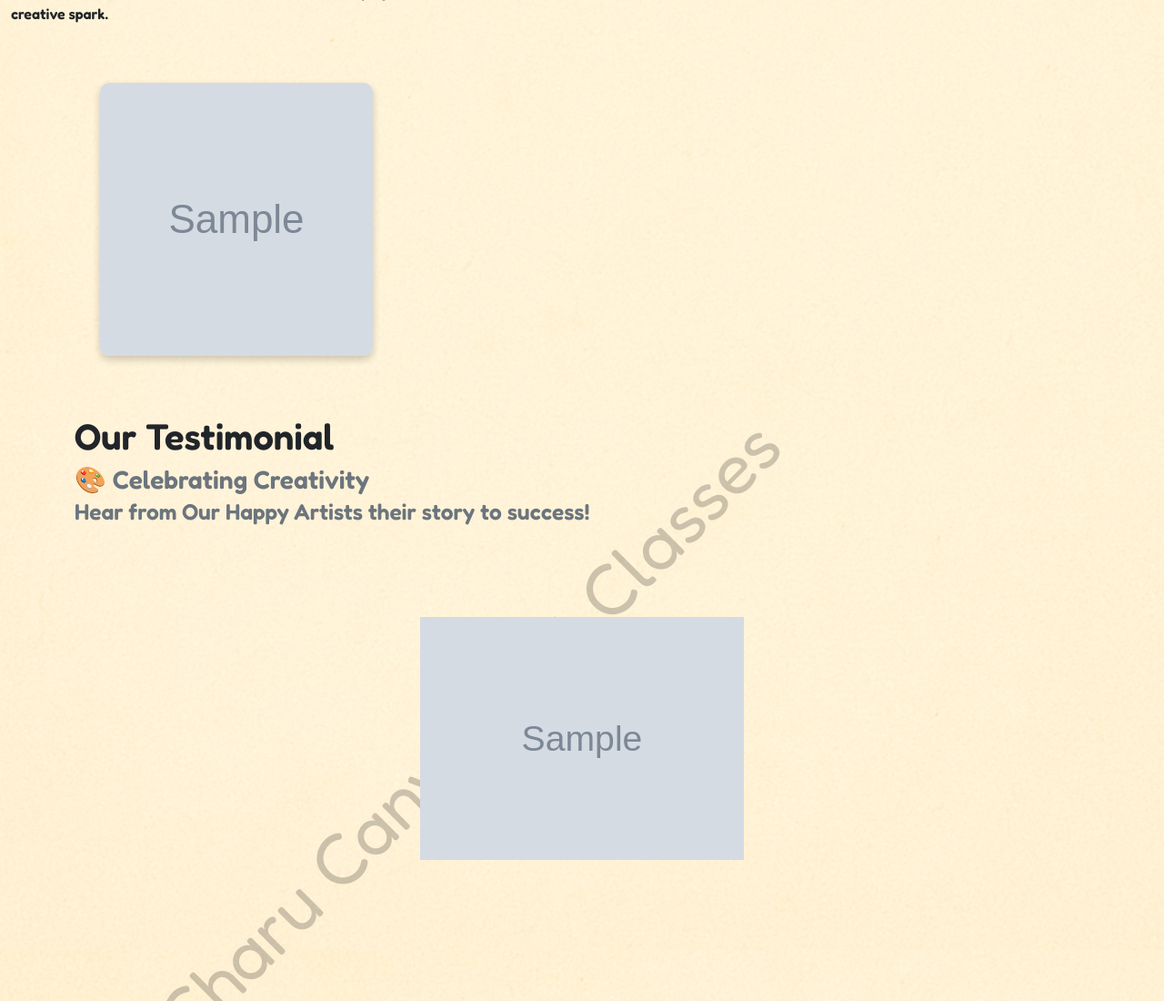
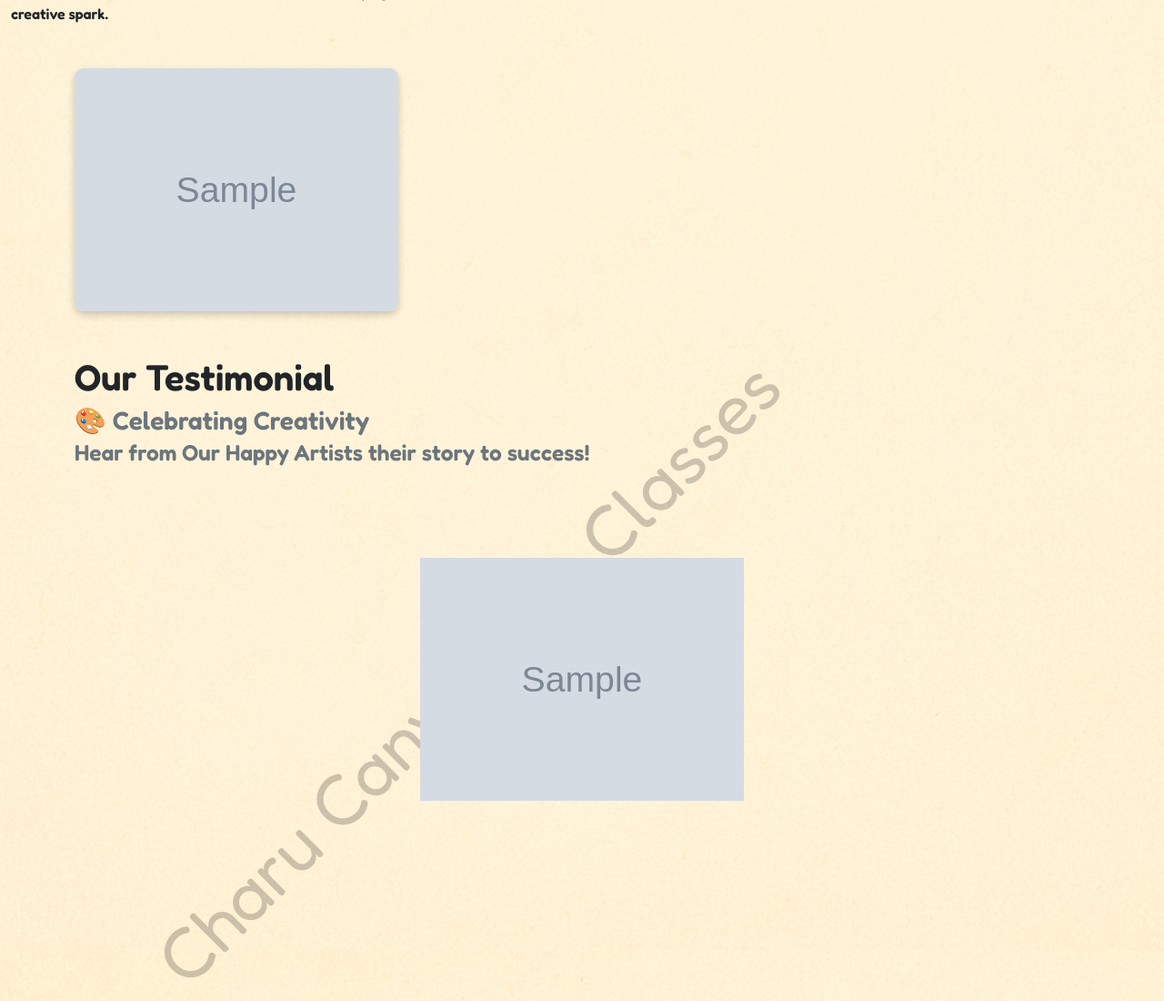
Before and after one commit to CodeVIP123/charu-art-website-django, a Django app: template templates/about.html in a window 1280 px wide. Shown: the part 876-1976 px from the top of the page at 91% size. Run offline with Django 3.2, Linux system fonts and the light colour scheme; the template is opened without the code that fills it: most values are stand-ins (such as "Sample title", 1, 10 or a date in 2020); grey boxes marked "Sample" are stand-in pictures.

Commit message:
modified:   templates/about.html 	modified:   templates/home.html

```diff
--- a/templates/about.html
+++ b/templates/about.html
@@ -30,12 +30,14 @@ About Teacher
     </div>
 </div>
 <div class="container mt-5 my-3">
-    <div class="row">
-        {% for image in images %}
-        <div class="col-md-4 my-3 d-flex justify-content-center g-3">
-            <img src="{% static "About_Us/" %}{{ image }}" alt="Image" style="width: 300px; height: 300px; border-radius: 10px; object-fit: cover; box-shadow: 0 4px 8px rgba(0, 0, 0, 0.2);">
+    <div class="row g-4">
+      {% for image in images %}
+        <div class="col-12 col-sm-6 col-md-4 d-flex justify-content-center">
+          <img src="{% static 'About_Us/' %}{{ image }}" alt="Image"
+               class="img-fluid"
+               style="max-width: 100%; height: auto; border-radius: 10px; object-fit: cover; box-shadow: 0 4px 8px rgba(0, 0, 0, 0.2);">
         </div>
-        {% endfor %}
+      {% endfor %}
     </div>
 </div>
 <div class="container mt-5" style="padding-bottom: 2cm;">
```
Also changed, not shown: templates/home.html (+6 -11 lines).
